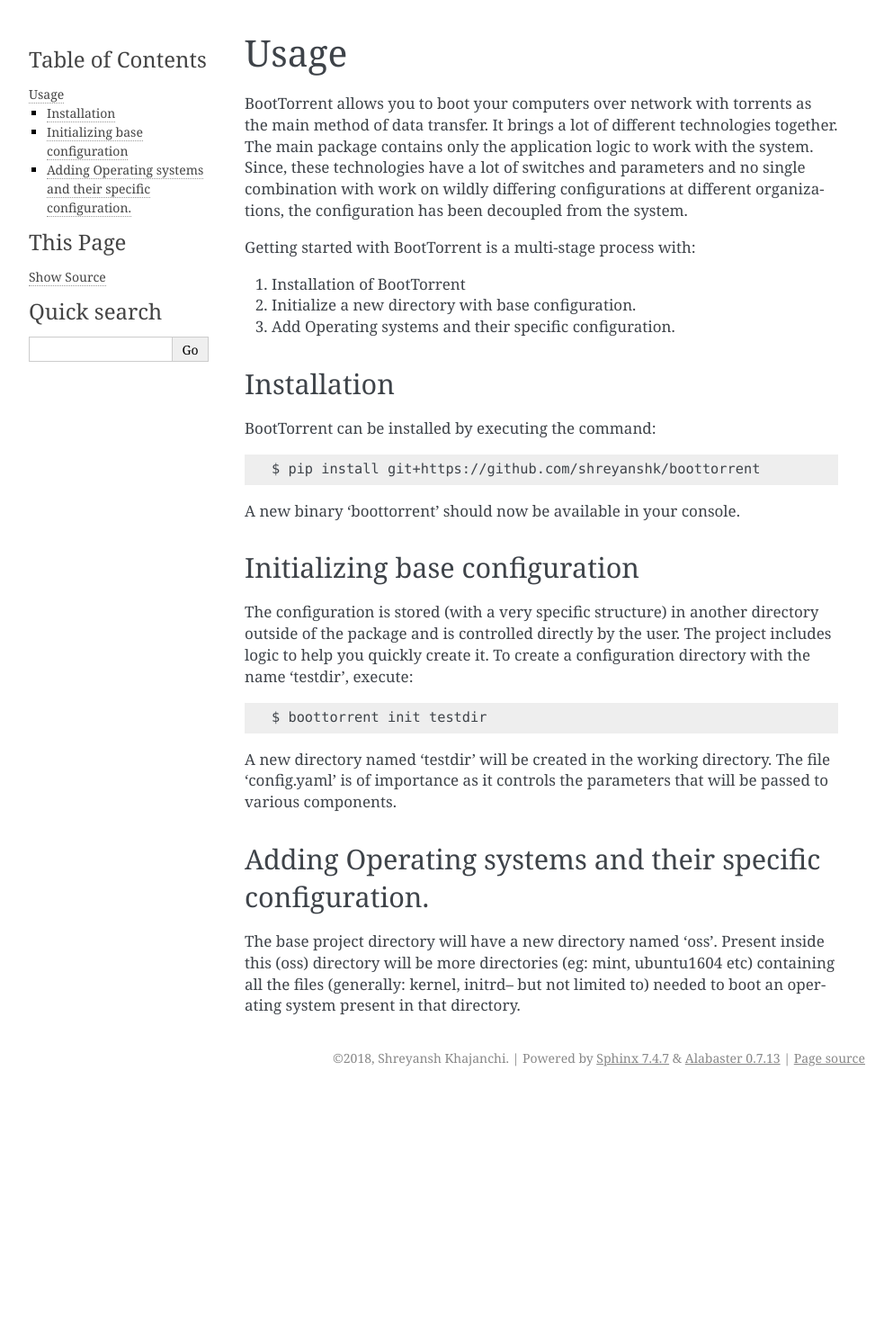
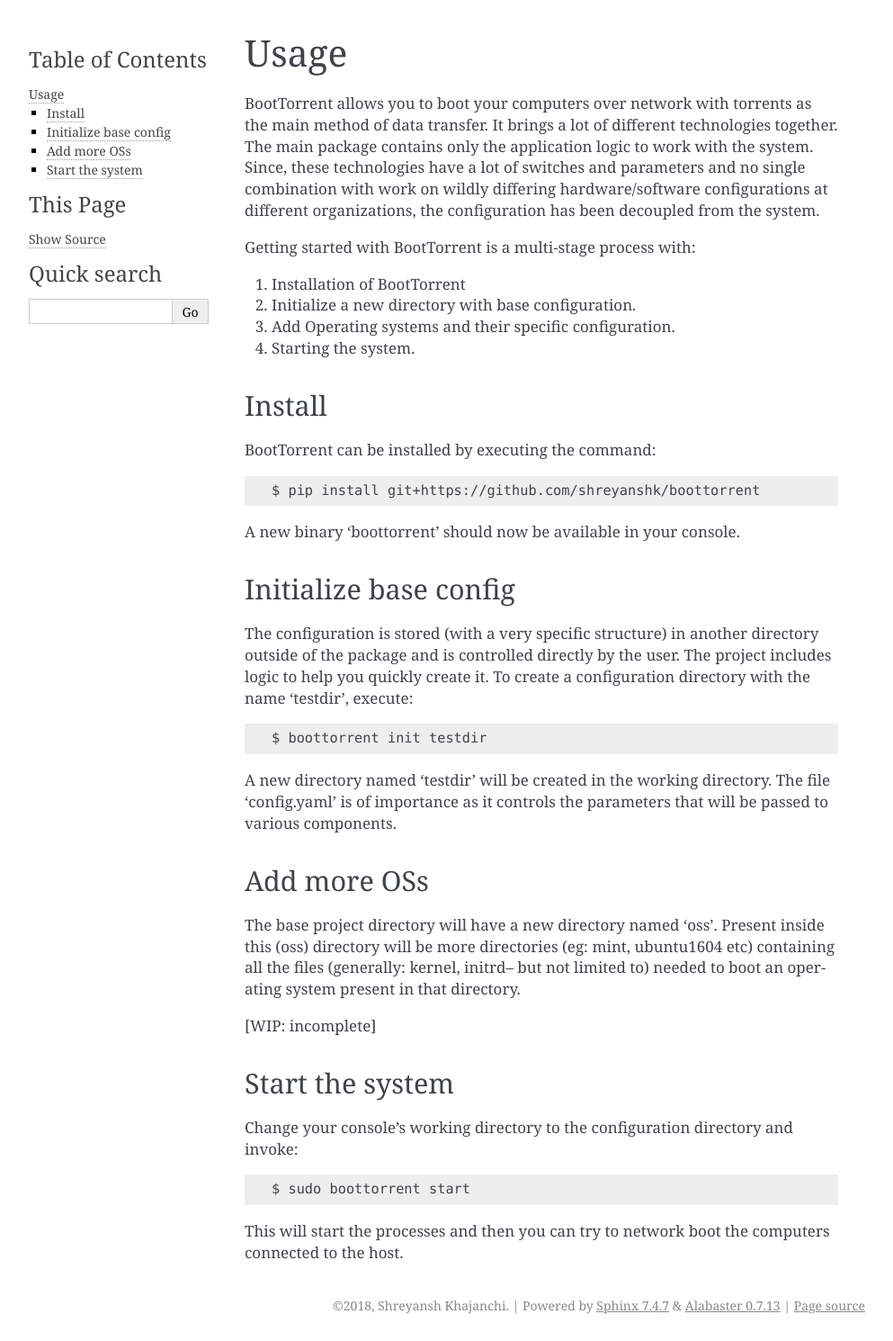
Before and after one commit to shreyanshk/boottorrent, a Sphinx documentation site: the page built from docs/usage.rst, in a window 1280 px wide. Shown: the whole page at 90% size, without its empty margins (148-1141 px from the left). Built offline with Sphinx 7.4.7, drawn with Linux system fonts in a browser that asks for light colours; pages that are not in the unit, such as notebooks, are missing from menus; before the commit the page ends 1215 px from its top, so only the background shows below that.

Commit message:
docs: update usage documentation

```diff
--- a/docs/index.rst
+++ b/docs/index.rst
@@ -1,5 +1,5 @@
 Welcome to boottorrent's documentation!
-======================================
+=======================================
 
 .. toctree::
    :maxdepth: 2
--- a/docs/usage.rst
+++ b/docs/usage.rst
@@ -2,16 +2,17 @@
 Usage
 =====
 
-BootTorrent allows you to boot your computers over network with torrents as the main method of data transfer. It brings a lot of different technologies together. The main package contains only the application logic to work with the system. Since, these technologies have a lot of switches and parameters and no single combination with work on wildly differing configurations at different organizations, the configuration has been decoupled from the system.
+BootTorrent allows you to boot your computers over network with torrents as the main method of data transfer. It brings a lot of different technologies together. The main package contains only the application logic to work with the system. Since, these technologies have a lot of switches and parameters and no single combination with work on wildly differing hardware/software configurations at different organizations, the configuration has been decoupled from the system.
 
 Getting started with BootTorrent is a multi-stage process with:
 
 1. Installation of BootTorrent
 2. Initialize a new directory with base configuration.
 3. Add Operating systems and their specific configuration.
+4. Starting the system.
 
 
-Installation
+Install
 ------------
 
 BootTorrent can be installed by executing the command::
@@ -21,7 +22,7 @@
 A new binary 'boottorrent' should now be available in your console.
 
 
-Initializing base configuration
+Initialize base config
 -------------------------------
 
 The configuration is stored (with a very specific structure) in another directory outside of the package and is controlled directly by the user.
@@ -33,7 +34,19 @@
 A new directory named 'testdir' will be created in the working directory. The file 'config.yaml' is of importance as it controls the parameters that will be passed to various components.
 
 
-Adding Operating systems and their specific configuration.
+Add more OSs
 ----------------------------------------------------------
 
 The base project directory will have a new directory named 'oss'. Present inside this (oss) directory will be more directories (eg: mint, ubuntu1604 etc) containing all the files (generally: kernel, initrd-- but not limited to) needed to boot an operating system present in that directory.
+
+[WIP: incomplete]
+
+
+Start the system
+-------------------
+
+Change your console's working directory to the configuration directory and invoke::
+
+    $ sudo boottorrent start
+
+This will start the processes and then you can try to network boot the computers connected to the host.
```
